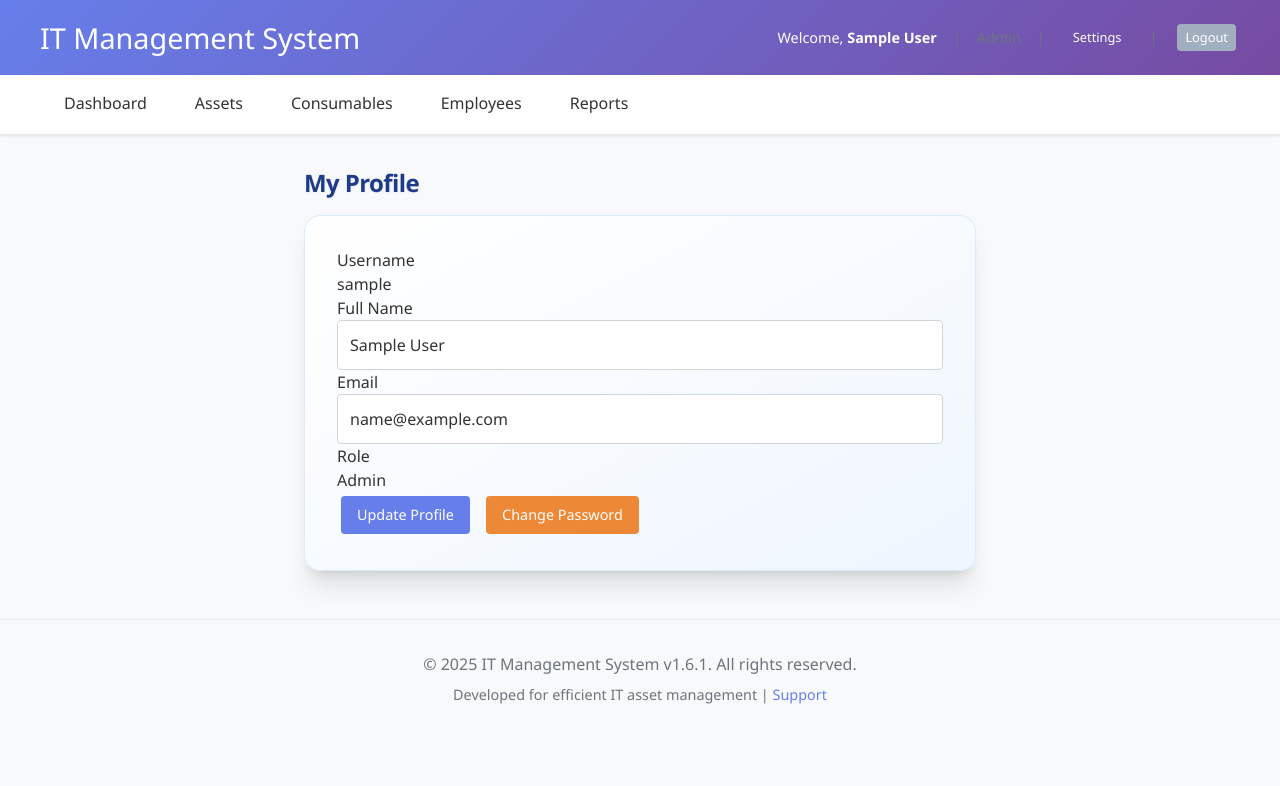
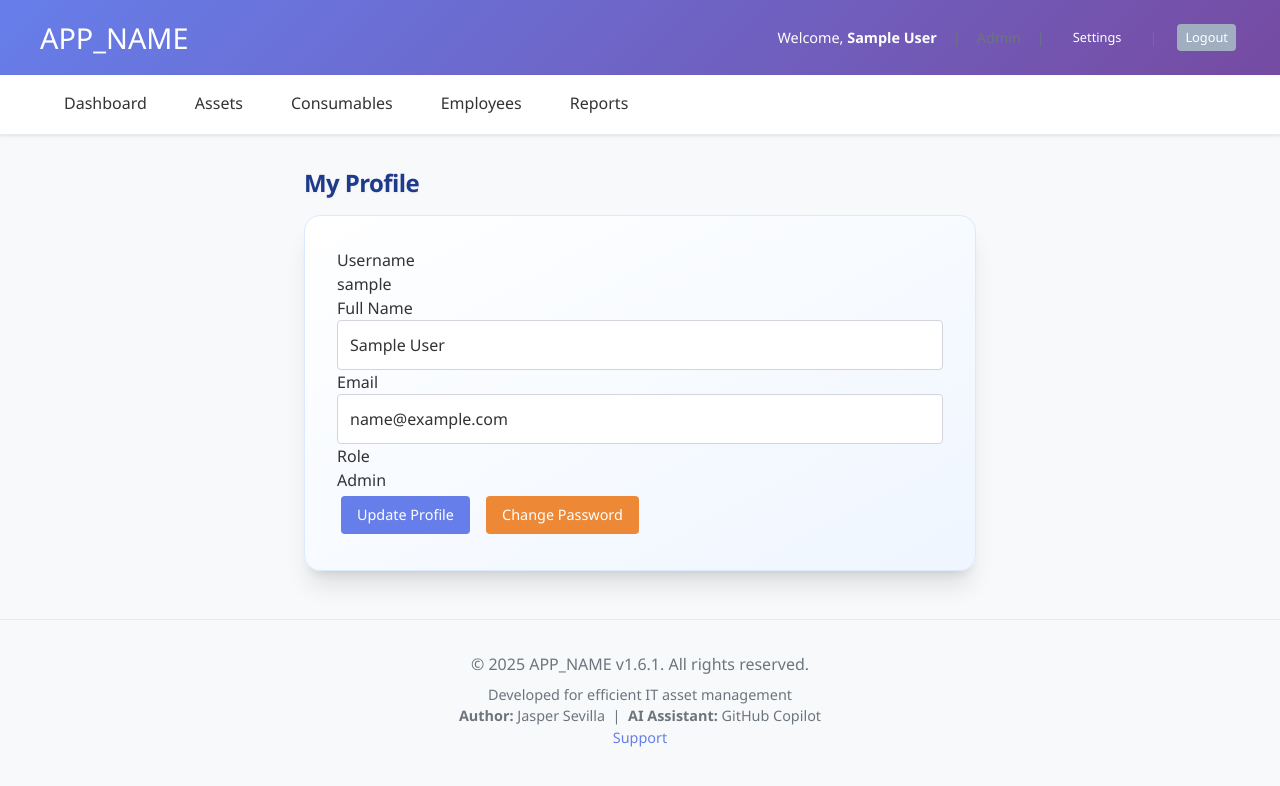
Before and after one commit to canizter/itms, a PHP site: page /itms/profile.php in a window 1280 px wide. Shown: the top 786 px of the page. Run offline with PHP 8.4, Linux system fonts and the light colour scheme; the visitor is signed in with stand-in values (Sample User, id 1); some libraries are stand-ins or nearby versions.

Commit message:
docs: Update author name to Jasper Sevilla in documentation and footer

```diff
--- a/RELEASE_NOTES_1.6.1.txt
+++ b/RELEASE_NOTES_1.6.1.txt
@@ -8,3 +8,7 @@
 - Bug fixes and usability improvements
 
 **Release Date:** August 11, 2025
+
+---
+Author: Jasper Sevilla
+AI Assistant: GitHub Copilot
--- a/includes/footer.php
+++ b/includes/footer.php
@@ -5,7 +5,8 @@
         <div style="max-width: 1200px; margin: 0 auto; padding: 0 1rem;">
                 <p>&copy; <?php echo date('Y'); ?> <?php echo APP_NAME; ?> v1.6.1. All rights reserved.</p>
             <p style="font-size: 0.9rem; margin-top: 0.5rem;">
-                Developed for efficient IT asset management |
+                Developed for efficient IT asset management<br>
+                <strong>Author:</strong> Jasper Sevilla &nbsp;|&nbsp; <strong>AI Assistant:</strong> GitHub Copilot<br>
                 <a href="http://help.linc-fs.com" target="_blank" rel="noopener" style="color: #667eea; text-decoration: none;">Support</a>
             </p>
         </div>
```
Also changed, not shown: README.md.
